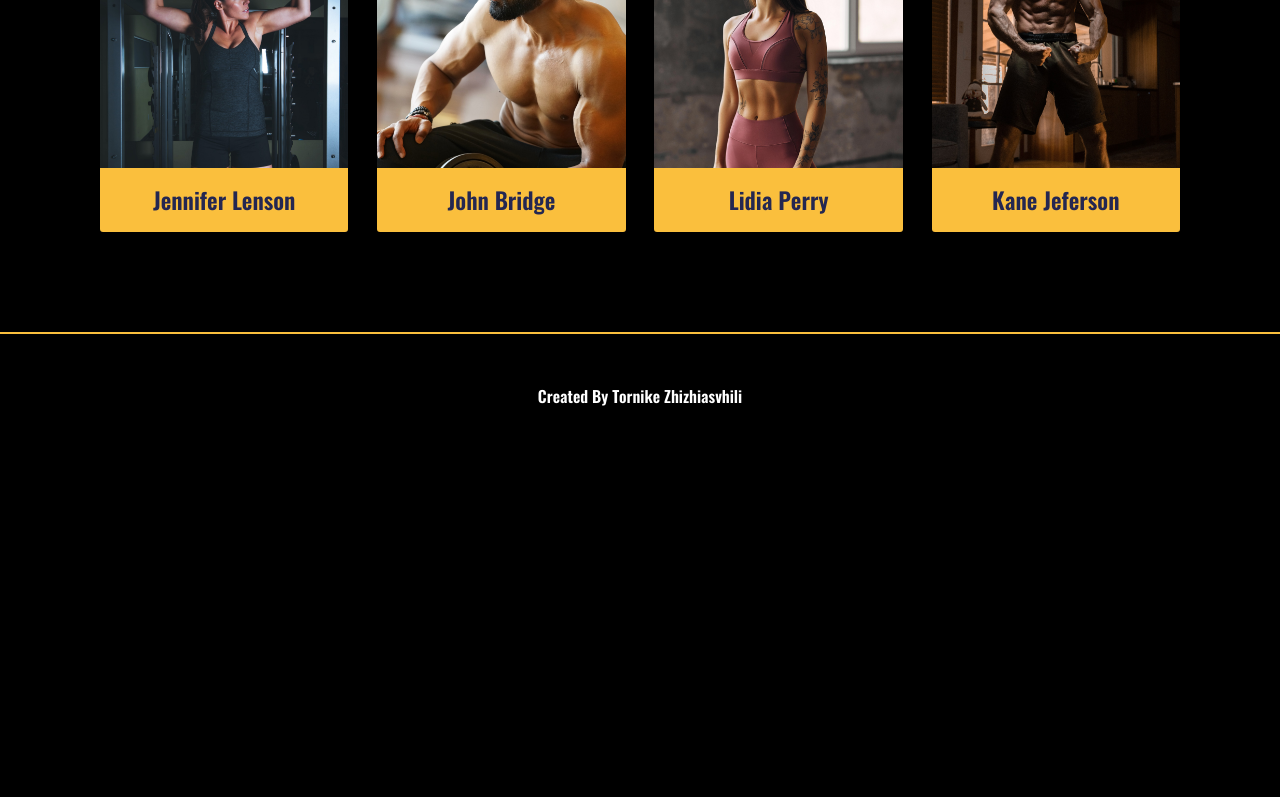
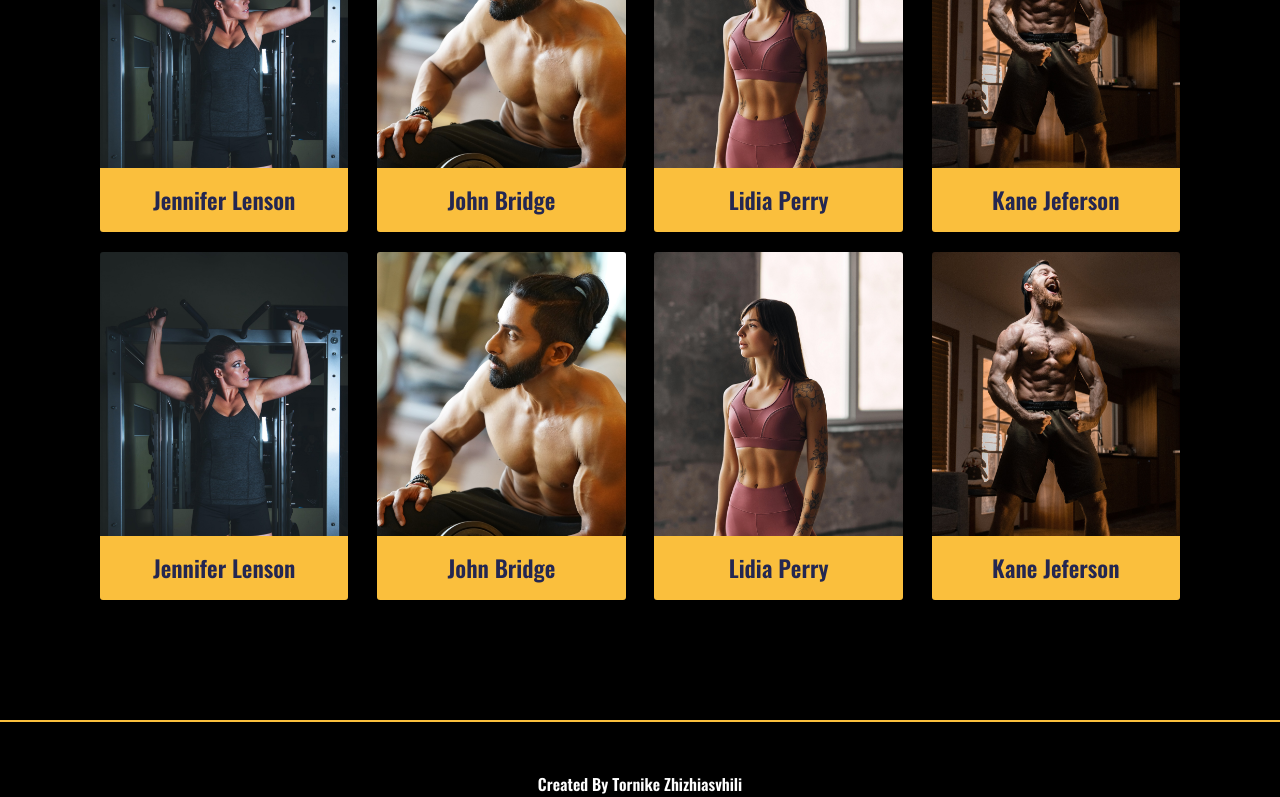
Before and after one commit to TornikeZhizhi/gym-workout, a React (Create React App) app: page /trainers in a window 1280 px wide. Shown: the part 863-1660 px from the top of the page. Before the commit the page ends 1321 px from the top, so only its background shows below. Built offline with nearby package versions, Linux system fonts and the light colour scheme.

Commit message:
add trainers page

```diff
--- a/src/CommonHelpers/CommonHeaderBackground/CommonHeaderBackground.js
+++ b/src/CommonHelpers/CommonHeaderBackground/CommonHeaderBackground.js
@@ -17,7 +17,6 @@ const CommonHeaderBackground = () => {
 
             </div>
         </div>
-        <TrainersComponent/>
         </>
     );
 };
--- a/src/Components/CommonComponents/TrainersComponent/TrainersComponent.js
+++ b/src/Components/CommonComponents/TrainersComponent/TrainersComponent.js
@@ -1,25 +1,13 @@
 import React from 'react';
 import "./TrainersComponent.scss";
-import trainerJennifer from "../../../assets/imgs/trainer_jennifer.jpg";
-import trainerJohn from "../../../assets/imgs/trainer_john.jpg";
-import trainerLidia from "../../../assets/imgs/trainer_lidia.jpg";
-import trainerKane from "../../../assets/imgs/trainer_kane.jpg";
+
 import CommonTitle from '../../../CommonHelpers/CommonTitle/CommonTitle';
 import CommonFluid from '../../../CommonHelpers/CommonFluid/CommonFluid';
 import CommonBoxWrappers from '../../../CommonHelpers/CommonBoxWrappers/CommonBoxWrappers';
 
 
-const dummyTrainer = [
 
-    {name:"Jennifer Lenson",img:trainerJennifer},
-    {name:"John Bridge",img:trainerJohn},
-    {name:"Lidia Perry",img:trainerLidia},
-    {name:"Kane Jeferson",img:trainerKane}
-
-
-]
-
-const TrainersComponent = () => {
+const TrainersComponent = ({dummyTrainer}) => {
     return (
         <CommonFluid dataId={"trainer"}>
             <CommonTitle title={"Our Coaches"}/>
--- a/src/Components/CommonComponents/TrainersComponent/TrainersComponent.scss
+++ b/src/Components/CommonComponents/TrainersComponent/TrainersComponent.scss
@@ -29,6 +29,7 @@
         box-shadow: 0px 0px 8px 1px #00000057;
         border-radius: 3px;
         overflow: hidden;
+        margin-bottom: 20px;
     }
 
     .trainers_comp_box {
--- a/src/Pages/Home.js
+++ b/src/Pages/Home.js
@@ -8,21 +8,30 @@ import message_img1 from "../assets/imgs/message1.jpg";
 import message_img2 from "../assets/imgs/message2.jpg";
 import StrengthTrainingComponent from '../Components/CommonComponents/StrengthTrainingComponent/StrengthTrainingComponent';
 
+import trainerJennifer from "../assets/imgs/trainer_jennifer.jpg";
+import trainerJohn from "../assets/imgs/trainer_john.jpg";
+import trainerLidia from "../assets/imgs/trainer_lidia.jpg";
+import trainerKane from "../assets/imgs/trainer_kane.jpg";
 
 
 const Home = () => {
 
 
 
-    const handleSetActive = (to)=> {
-        console.log(to);
-      }
+    const dummyTrainer = [
+        {name:"Jennifer Lenson",img:trainerJennifer},
+        {name:"John Bridge",img:trainerJohn},
+        {name:"Lidia Perry",img:trainerLidia},
+        {name:"Kane Jeferson",img:trainerKane}
+
+    ]
+
 
     return (
         <>
 
         <HomeMain/>
-        <TrainersComponent/>
+        <TrainersComponent dummyTrainer={dummyTrainer}/>
         <CommonMessageBox image={message_img1} text={"Become the best version of yourself"}/>
          <TrainingProgramsComponent/>
         <CommonMessageBox image={message_img2} text={"Overcome your insecurities"}/>
--- a/src/Pages/Trainers.js
+++ b/src/Pages/Trainers.js
@@ -1,9 +1,32 @@
 import React from 'react';
 import CommonHeaderBackground from '../CommonHelpers/CommonHeaderBackground/CommonHeaderBackground';
+import TrainersComponent from '../Components/CommonComponents/TrainersComponent/TrainersComponent';
+
+
+import trainerJennifer from "../assets/imgs/trainer_jennifer.jpg";
+import trainerJohn from "../assets/imgs/trainer_john.jpg";
+import trainerLidia from "../assets/imgs/trainer_lidia.jpg";
+import trainerKane from "../assets/imgs/trainer_kane.jpg";
 
 const Trainers = () => {
+
+    const dummyTrainer = [
+        {name:"Jennifer Lenson",img:trainerJennifer},
+        {name:"John Bridge",img:trainerJohn},
+        {name:"Lidia Perry",img:trainerLidia},
+        {name:"Kane Jeferson",img:trainerKane},
+        {name:"Jennifer Lenson",img:trainerJennifer},
+        {name:"John Bridge",img:trainerJohn},
+        {name:"Lidia Perry",img:trainerLidia},
+        {name:"Kane Jeferson",img:trainerKane}
+
+    ]
+
     return (
+        <>
         <CommonHeaderBackground/>
+        <TrainersComponent dummyTrainer={dummyTrainer} />
+        </>
     );
 };
 
```
